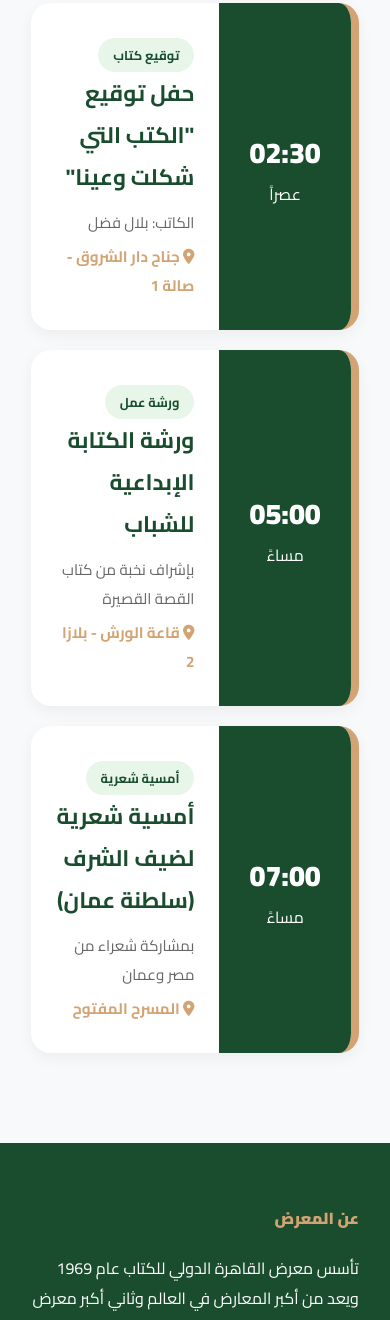
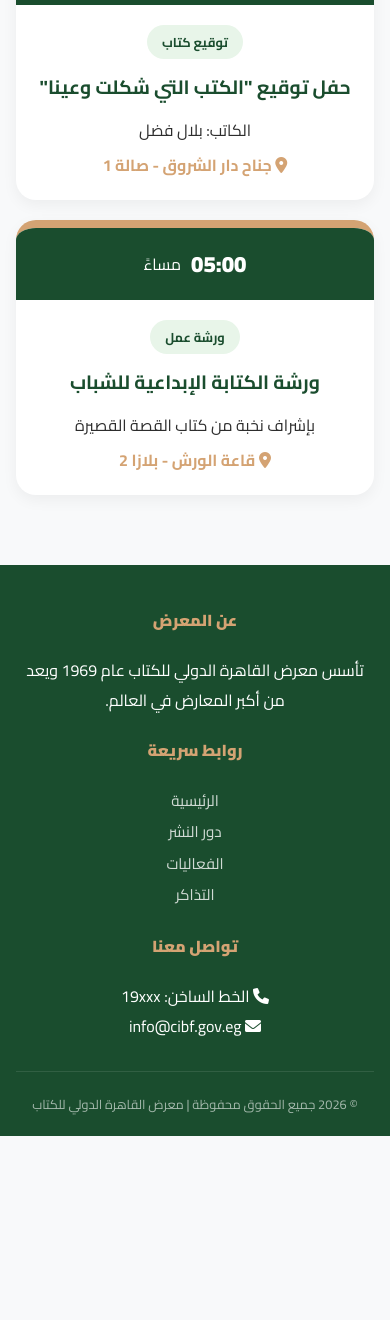
Before and after one commit to fylwbatyrarnst/-2026, a plain HTML site: page events.html in a window 390 px wide. Shown: the part 680-2000 px from the top of the page. After the commit the page ends 1816 px from the top, so only its background shows below. Drawn offline with Linux system fonts and the light colour scheme.

Commit message:
Update events.html

```diff
--- a/events.html
+++ b/events.html
@@ -10,7 +10,7 @@
         :root { --primary: #1a4d2e; --gold: #d4a373; --white: #ffffff; --light: #f8f9fa; --text: #2d2d2d; }
         body.dark-mode { --light: #121212; --white: #1e1e1e; --text: #ffffff; }
 
-        /* ضمان بقاء الفوتر في الأسفل */
+        /* الأساسيات */
         html, body { height: 100%; }
         body {
             display: flex;
@@ -25,7 +25,7 @@
 
         * { margin: 0; padding: 0; box-sizing: border-box; }
 
-        /* Navigation */
+        /* Navigation - تم التعديل للموبايل */
         nav { background: var(--white); height: 80px; display: flex; justify-content: space-between; align-items: center; padding: 0 8%; position: fixed; width: 100%; top: 0; z-index: 1000; box-shadow: 0 2px 15px rgba(0,0,0,0.1); }
         .logo { font-weight: 900; font-size: 1.6rem; color: var(--primary); text-decoration: none; display: flex; align-items: center; gap: 10px; }
         .nav-links { display: flex; list-style: none; align-items: center; }
@@ -33,13 +33,33 @@
         .nav-links a { text-decoration: none; color: var(--text); font-weight: 700; }
         .nav-links a:hover, .nav-links a.active { color: var(--gold); }
 
+        /* تعديلات الموبايل للـ Navbar */
+        @media (max-width: 768px) {
+            nav {
+                height: auto;
+                padding: 10px 4%;
+                flex-direction: column;
+                gap: 10px;
+            }
+            body { padding-top: 130px; }
+            .logo { font-size: 1.2rem; }
+            .nav-links { gap: 10px; flex-wrap: wrap; justify-content: center; }
+            .nav-links li { margin-right: 15px; }
+            .nav-links a { font-size: 0.85rem; }
+        }
+
         main { flex: 1; padding: 40px 8%; }
 
         .section-title { text-align: center; margin-bottom: 40px; }
         .section-title h1 { font-weight: 900; color: var(--primary); font-size: 2.5rem; }
         .section-title p { color: var(--gold); font-weight: bold; }
 
-        /* تصميم كروت الفعاليات */
+        @media (max-width: 768px) {
+            .section-title h1 { font-size: 1.8rem; }
+            main { padding: 20px 4%; }
+        }
+
+        /* تصميم كروت الفعاليات - التعديل الأساسي للموبايل هنا */
         .events-container { display: flex; flex-direction: column; gap: 20px; max-width: 900px; margin: 0 auto; }
         .event-card {
             background: var(--white);
@@ -50,7 +70,6 @@
             border-right: 8px solid var(--gold);
             transition: 0.3s;
         }
-        .event-card:hover { transform: scale(1.02); }
 
         .event-time {
             background: var(--primary);
@@ -66,8 +85,15 @@
 
         .event-info { padding: 25px; flex: 1; }
         .event-info h3 { color: var(--primary); margin-bottom: 10px; font-size: 1.4rem; }
-        .event-info p { color: #666; margin-bottom: 5px; font-size: 0.95rem; }
-        .event-info .location { color: var(--gold); font-weight: bold; }
+
+        /* جعل الكروت رأسية في الموبايل */
+        @media (max-width: 600px) {
+            .event-card { flex-direction: column; border-right: none; border-top: 8px solid var(--gold); }
+            .event-time { flex-direction: row; gap: 10px; padding: 15px; min-width: 100%; }
+            .event-time span { font-size: 1.4rem; }
+            .event-info { text-align: center; padding: 20px; }
+            .event-info h3 { font-size: 1.2rem; }
+        }
 
         .tag {
             display: inline-block;
@@ -76,17 +102,22 @@
             color: var(--primary);
             border-radius: 20px;
             font-size: 0.8rem;
-            margin-top: 10px;
+            margin-bottom: 10px;
             font-weight: bold;
         }
 
-        /* Footer الموحد */
+        /* Footer */
         footer { background: var(--primary); color: white; padding: 60px 8% 20px; margin-top: 50px; }
         .footer-grid { display: grid; grid-template-columns: repeat(auto-fit, minmax(200px, 1fr)); gap: 40px; border-bottom: 1px solid rgba(255,255,255,0.1); padding-bottom: 30px; }
+
+        @media (max-width: 768px) {
+            footer { text-align: center; padding: 40px 4% 20px; }
+            .footer-grid { grid-template-columns: 1fr; gap: 20px; }
+        }
+
         .footer-section h4 { color: var(--gold); margin-bottom: 20px; font-weight: 900; }
         .footer-section ul { list-style: none; }
         .footer-section a { color: white; text-decoration: none; opacity: 0.8; line-height: 2; font-size: 0.95rem; }
-        .footer-section a:hover { opacity: 1; color: var(--gold); }
         .copyright { text-align: center; padding-top: 20px; font-size: 0.8rem; opacity: 0.6; }
     </style>
 </head>
@@ -99,7 +130,7 @@
             <li><a href="publishers.html">دور النشر</a></li>
             <li><a href="events.html" class="active" style="color:var(--gold)">الفعاليات</a></li>
             <li><a href="tickets.html">التذاكر</a></li>
-            <li><i class="fas fa-moon" id="dark-btn" style="cursor:pointer; color:var(--primary); font-size: 1.4rem; margin-right: 15px;"></i></li>
+            <li><i class="fas fa-moon" id="dark-btn" style="cursor:pointer; color:var(--primary); font-size: 1.2rem;"></i></li>
         </ul>
     </nav>
 
@@ -119,7 +150,7 @@
                     <span class="tag">ندوة فكرية</span>
                     <h3>مستقبل الرواية في عصر الذكاء الاصطناعي</h3>
                     <p>المتحدث: د. يوسف زيدان، م. أحمد مراد</p>
-                    <p class="location"><i class="fas fa-map-marker-alt"></i> القاعة الرئيسية - بلازا 1</p>
+                    <p style="color:var(--gold); font-weight: bold; margin-top: 5px;"><i class="fas fa-map-marker-alt"></i> القاعة الرئيسية - بلازا 1</p>
                 </div>
             </div>
 
@@ -132,7 +163,7 @@
                     <span class="tag">توقيع كتاب</span>
                     <h3>حفل توقيع "الكتب التي شكلت وعينا"</h3>
                     <p>الكاتب: بلال فضل</p>
-                    <p class="location"><i class="fas fa-map-marker-alt"></i> جناح دار الشروق - صالة 1</p>
+                    <p style="color:var(--gold); font-weight: bold; margin-top: 5px;"><i class="fas fa-map-marker-alt"></i> جناح دار الشروق - صالة 1</p>
                 </div>
             </div>
 
@@ -145,20 +176,7 @@
                     <span class="tag">ورشة عمل</span>
                     <h3>ورشة الكتابة الإبداعية للشباب</h3>
                     <p>بإشراف نخبة من كتاب القصة القصيرة</p>
-                    <p class="location"><i class="fas fa-map-marker-alt"></i> قاعة الورش - بلازا 2</p>
-                </div>
-            </div>
-
-            <div class="event-card">
-                <div class="event-time">
-                    <span>07:00</span>
-                    <p>مساءً</p>
-                </div>
-                <div class="event-info">
-                    <span class="tag">أمسية شعرية</span>
-                    <h3>أمسية شعرية لضيف الشرف (سلطنة عمان)</h3>
-                    <p>بمشاركة شعراء من مصر وعمان</p>
-                    <p class="location"><i class="fas fa-map-marker-alt"></i> المسرح المفتوح</p>
+                    <p style="color:var(--gold); font-weight: bold; margin-top: 5px;"><i class="fas fa-map-marker-alt"></i> قاعة الورش - بلازا 2</p>
                 </div>
             </div>
         </div>
@@ -168,28 +186,27 @@
         <div class="footer-grid">
             <div class="footer-section">
                 <h4>عن المعرض</h4>
-                <p>تأسس معرض القاهرة الدولي للكتاب عام 1969 ويعد من أكبر المعارض في العالم وثاني أكبر معرض بعد معرض فرانكفورت.</p>
+                <p>تأسس معرض القاهرة الدولي للكتاب عام 1969 ويعد من أكبر المعارض في العالم.</p>
             </div>
             <div class="footer-section">
                 <h4>روابط سريعة</h4>
                 <ul>
-                    <li><a href="index.html">الصفحة الرئيسية</a></li>
-                    <li><a href="publishers.html">دليل دور النشر</a></li>
-                    <li><a href="events.html">البرنامج الثقافي</a></li>
-                    <li><a href="tickets.html">حجز التذاكر</a></li>
+                    <li><a href="index.html">الرئيسية</a></li>
+                    <li><a href="publishers.html">دور النشر</a></li>
+                    <li><a href="events.html">الفعاليات</a></li>
+                    <li><a href="tickets.html">التذاكر</a></li>
                 </ul>
             </div>
             <div class="footer-section">
                 <h4>تواصل معنا</h4>
                 <p><i class="fas fa-phone"></i> الخط الساخن: 19xxx</p>
-                <p><i class="fas fa-envelope" style="margin-top:10px;"></i> info@cibf.gov.eg</p>
+                <p><i class="fas fa-envelope"></i> info@cibf.gov.eg</p>
             </div>
         </div>
         <div class="copyright">© 2026 جميع الحقوق محفوظة | معرض القاهرة الدولي للكتاب</div>
     </footer>
 
     <script>
-        // نظام الدارك مود
         const darkBtn = document.getElementById('dark-btn');
         if(localStorage.getItem('theme') === 'dark') {
             document.body.classList.add('dark-mode');
```
